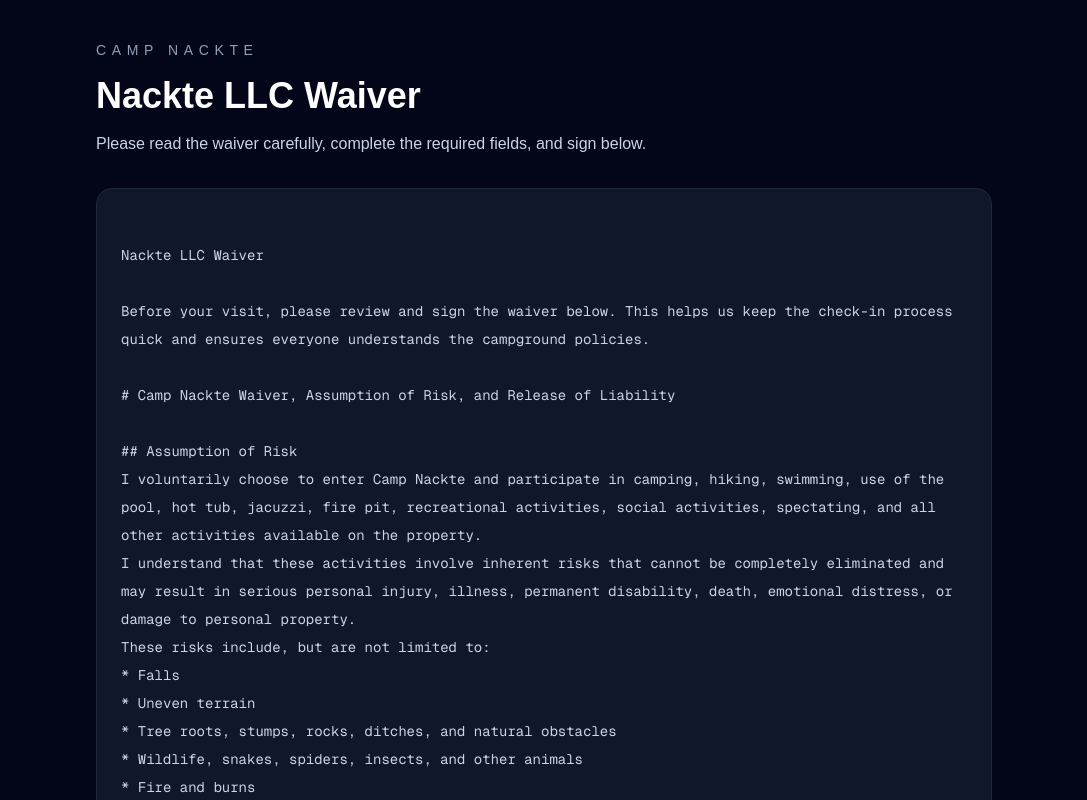
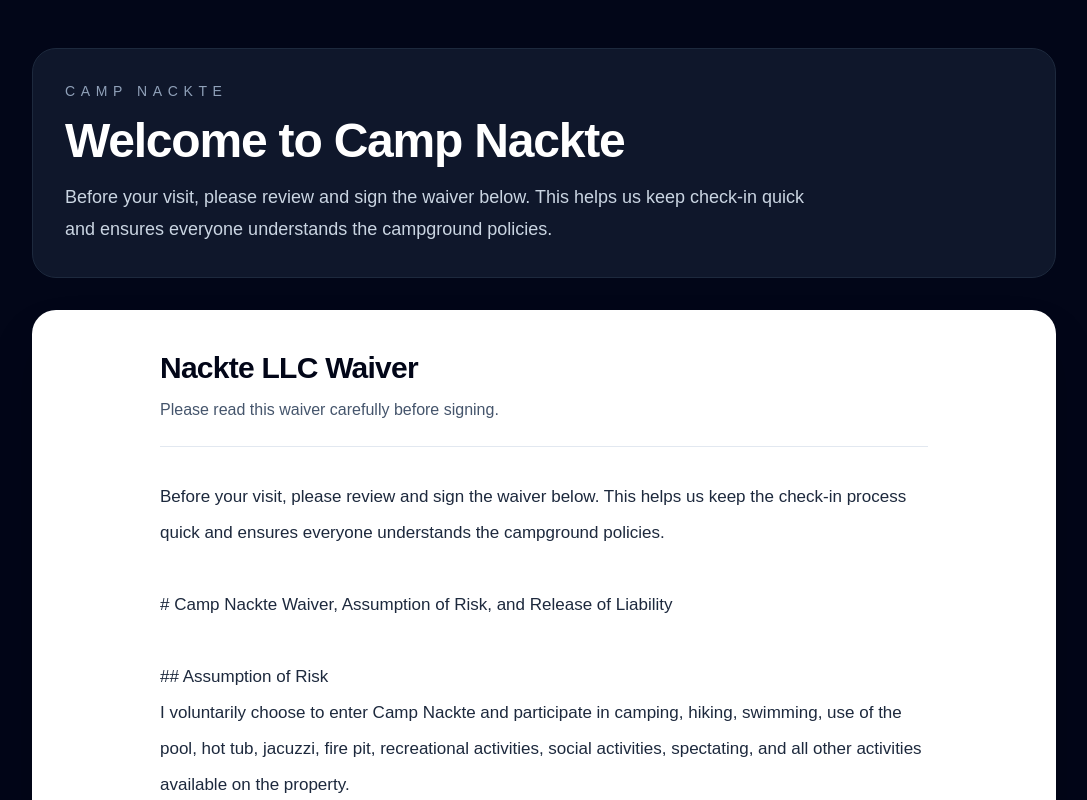
Before and after one commit to boejoyd/paradeone, a Next.js app: page /camp-nackte/waiver in a window 1280 px wide. Shown: the top 800 px of the page, without its empty margins (96-1183 px from the left). Built offline with nearby package versions, Linux system fonts and the light colour scheme.

Commit message:
Improve waiver readability and layout

```diff
--- a/app/camp-nackte/waiver/WaiverForm.tsx
+++ b/app/camp-nackte/waiver/WaiverForm.tsx
@@ -3,10 +3,7 @@
 import { useRef, useState } from "react";
 import SignatureCanvas from "react-signature-canvas";
 
-const WAIVER_TEXT = `
-Nackte LLC Waiver
-
-Before your visit, please review and sign the waiver below. This helps us keep the check-in process quick and ensures everyone understands the campground policies.
+const WAIVER_TEXT = `Before your visit, please review and sign the waiver below. This helps us keep the check-in process quick and ensures everyone understands the campground policies.
 
 # Camp Nackte Waiver, Assumption of Risk, and Release of Liability
 
@@ -77,10 +74,27 @@ This document constitutes the entire agreement regarding assumption of risk and
 By signing below, I certify that I have carefully read this agreement, understand its contents, understand that I am giving up certain legal rights, including the right to bring certain claims against Nackte LLC, and voluntarily agree to all of its terms.
 
 
-I understand this is a legally binding agreement and that I have had the opportunity to ask questions before signing.
+I understand this is a legally binding agreement and that I have had the opportunity to ask questions before signing.`;
 
+function WaiverTextBlock() {
+  return (
+    <article className="rounded-3xl bg-white p-6 text-slate-950 shadow-2xl md:p-10">
+      <div className="mx-auto max-w-3xl">
+        <h2 className="text-3xl font-bold tracking-tight">
+          Nackte LLC Waiver
+        </h2>
 
-`;
+        <p className="mt-3 border-b border-slate-200 pb-6 text-base text-slate-600">
+          Please read this waiver carefully before signing.
+        </p>
+
+        <div className="mt-8 whitespace-pre-wrap text-[17px] leading-9 text-slate-800">
+          {WAIVER_TEXT}
+        </div>
+      </div>
+    </article>
+  );
+}
 
 export function CampNackteWaiverForm() {
   const signatureRef = useRef<SignatureCanvas | null>(null);
@@ -90,17 +104,11 @@ export function CampNackteWaiverForm() {
     signatureRef.current?.clear();
   }
 
-
-
   async function handleSubmit(event: React.FormEvent<HTMLFormElement>) {
     event.preventDefault();
 
     const form = event.currentTarget;
     const formData = new FormData(form);
-
-
-
-
 
     const fullName = String(formData.get("fullName") || "").trim();
     const email = String(formData.get("email") || "").trim();
@@ -134,46 +142,48 @@ async function handleSubmit(event: React.FormEvent<HTMLFormElement>) {
       }),
     });
 
-
-
     if (!response.ok) {
       const errorBody = await response.json().catch(() => null);
       setMessage(errorBody?.error || "Something went wrong saving the waiver.");
       return;
     }
 
-
-
     setMessage("Waiver submitted successfully. Thank you.");
     form.reset();
     clearSignature();
     window.scrollTo({ top: 0, behavior: "smooth" });
-
   }
 
   return (
-    <main className="min-h-screen bg-slate-950 px-6 py-10 text-white">
-      <section className="mx-auto max-w-4xl">
+    <main className="min-h-screen bg-slate-950 px-5 py-8 text-white md:px-8 md:py-12">
+      <section className="mx-auto max-w-5xl">
+        <div className="mb-8 rounded-3xl border border-slate-800 bg-slate-900 p-6 md:p-8">
           <p className="text-sm uppercase tracking-[0.4em] text-slate-400">
             Camp Nackte
           </p>
 
-        <h1 className="mt-4 text-4xl font-bold">Nackte LLC Waiver</h1>
+          <h1 className="mt-4 text-4xl font-bold tracking-tight md:text-5xl">
+            Welcome to Camp Nackte
+          </h1>
 
-        <p className="mt-4 text-slate-300">
-          Please read the waiver carefully, complete the required fields, and
-          sign below.
+          <p className="mt-4 max-w-3xl text-lg leading-8 text-slate-300">
+            Before your visit, please review and sign the waiver below. This
+            helps us keep check-in quick and ensures everyone understands the
+            campground policies.
           </p>
-
-        <form onSubmit={handleSubmit} className="mt-8 grid gap-6">
-          <div className="rounded-2xl border border-slate-800 bg-slate-900 p-6">
-            <pre className="whitespace-pre-wrap text-sm leading-7 text-slate-300">
-              {WAIVER_TEXT}
-            </pre>
         </div>
 
+        <form onSubmit={handleSubmit} className="grid gap-8">
+          <WaiverTextBlock />
+
+          <section className="rounded-3xl border border-slate-800 bg-slate-900 p-6 md:p-8">
+            <h2 className="text-2xl font-bold">Guest Information</h2>
+
+            <div className="mt-6 grid gap-6">
               <label className="grid gap-2">
-            <span className="text-sm font-medium text-slate-300">Full Name *</span>
+                <span className="text-sm font-medium text-slate-300">
+                  Full Name *
+                </span>
                 <input
                   name="fullName"
                   required
@@ -183,7 +193,9 @@ window.scrollTo({ top: 0, behavior: "smooth" });
 
               <div className="grid gap-5 md:grid-cols-2">
                 <label className="grid gap-2">
-              <span className="text-sm font-medium text-slate-300">Email</span>
+                  <span className="text-sm font-medium text-slate-300">
+                    Email
+                  </span>
                   <input
                     name="email"
                     type="email"
@@ -192,13 +204,19 @@ window.scrollTo({ top: 0, behavior: "smooth" });
                 </label>
 
                 <label className="grid gap-2">
-              <span className="text-sm font-medium text-slate-300">Phone</span>
+                  <span className="text-sm font-medium text-slate-300">
+                    Phone
+                  </span>
                   <input
                     name="phone"
                     className="rounded-xl border border-slate-700 bg-slate-950 px-4 py-3 text-white"
                   />
                 </label>
               </div>
+
+              <p className="text-sm text-slate-400">
+                Please provide at least one: email or phone.
+              </p>
 
               <label className="grid gap-2">
                 <span className="text-sm font-medium text-slate-300">
@@ -211,17 +229,22 @@ window.scrollTo({ top: 0, behavior: "smooth" });
                   className="rounded-xl border border-slate-700 bg-slate-950 px-4 py-3 text-white"
                 />
               </label>
+            </div>
+          </section>
 
-          <div className="rounded-2xl border border-slate-800 bg-slate-900 p-5">
-            <p className="mb-3 text-sm font-medium text-slate-300">
-              Signature *
+          <section className="rounded-3xl border border-slate-800 bg-slate-900 p-6 md:p-8">
+            <h2 className="text-2xl font-bold">Signature</h2>
+
+            <p className="mt-3 text-sm leading-6 text-slate-300">
+              By signing below, I confirm that I have read, understand, and
+              agree to the Nackte LLC waiver.
             </p>
 
-            <div className="overflow-hidden rounded-xl bg-white">
+            <div className="mt-5 overflow-hidden rounded-xl bg-white">
               <SignatureCanvas
                 ref={signatureRef}
                 canvasProps={{
-                  className: "h-48 w-full",
+                  className: "h-52 w-full",
                 }}
               />
             </div>
@@ -233,23 +256,27 @@ window.scrollTo({ top: 0, behavior: "smooth" });
             >
               Clear signature
             </button>
-          </div>
 
-          <label className="flex gap-3 text-sm text-slate-300">
+            <label className="mt-6 flex gap-3 text-sm text-slate-300">
               <input type="checkbox" required className="mt-1" />
               <span>
                 I have read, understand, and agree to the Nackte LLC waiver.
               </span>
             </label>
+          </section>
 
           <button
             type="submit"
-            className="rounded-xl bg-blue-600 px-6 py-4 font-semibold text-white hover:bg-blue-500"
+            className="rounded-xl bg-blue-600 px-6 py-4 text-lg font-semibold text-white hover:bg-blue-500"
           >
             Submit Waiver
           </button>
 
-          {message && <p className="text-sm text-slate-300">{message}</p>}
+          {message && (
+            <p className="rounded-xl border border-slate-800 bg-slate-900 p-4 text-sm text-slate-300">
+              {message}
+            </p>
+          )}
         </form>
       </section>
     </main>
```
Lines whose indentation alone changed are shown as unchanged.
